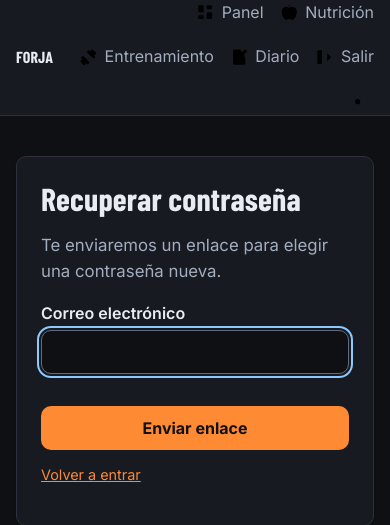
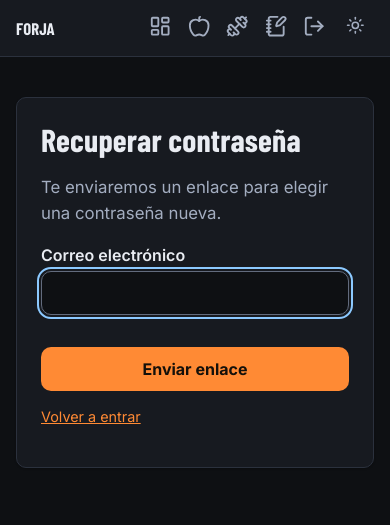
Before and after one commit to DaNoNiNO9/ai-routines-f5, a Flask app: page /recuperar in a window 390 px wide. Shown: the top 525 px of the page. Run offline with Flask 3, Linux system fonts and the light colour scheme; the visitor is signed in with stand-in values (Sample User, id 1); some libraries are stand-ins or nearby versions.

Commit message:
feat(diseño): paleta Forja, iconografía, tema claro y estados
- Tokens de las dos paletas con --border-strong para los bordes de campos y
  botones, que WCAG 2.1 pide a 3:1 por ser controles interactivos.
- Titulares en Barlow Condensed, cuerpo en Inter y cifras tabulares en todo
  lo que va en columna.
- Iconos en la navegación, títulos de tarjeta, avisos y acciones de sesión;
  en móvil la navegación se queda en iconos con el texto accesible.
- Tema claro desde la cabecera: se guarda en la sesión, sin JavaScript y sin
  parpadeo al cargar. safe_redirect_target() compartido con auth.
- Estados vacíos con icono y salida, estado de carga en el botón pulsado,
  resalte de la serie recién guardada y entrada escalonada de las tarjetas.
- Las animaciones solo mueven, nunca cambian la opacidad: si no llegan a
  ejecutarse, el contenido tiene que verse igual.
- Portada nueva con la propuesta, tres tarjetas y el aviso de límites.

Co-Authored-By: Claude Opus 5 <noreply@anthropic.com>
Claude-Session: https://claude.ai/code/session_01YBPaHGfT8qfSr3TsQPQpBZ

```diff
--- a/app/static/css/app.css
+++ b/app/static/css/app.css
@@ -401,7 +401,10 @@ h3, .h3, .card-title { font-size: 1.15rem; line-height: 1.2; font-weight: 700; }
   font-variant-numeric: tabular-nums;
 }
 
-/* Iconos: heredan color y tamaño del texto que los rodea. */
+/* Iconos: heredan color y tamaño del texto que los rodea.
+   El trazo va aquí y no en el sprite: al instanciar un <symbol> con <use>, los
+   atributos de presentación se heredan del <svg> que lo referencia, no del
+   documento del sprite. Sin esto los iconos salen rellenos de negro. */
 .icon {
   display: inline-block;
   vertical-align: -0.135em;
@@ -409,6 +412,11 @@ h3, .h3, .card-title { font-size: 1.15rem; line-height: 1.2; font-weight: 700; }
   width: 1.15em;
   height: 1.15em;
   color: inherit;
+  fill: none;
+  stroke: currentColor;
+  stroke-width: 2;
+  stroke-linecap: round;
+  stroke-linejoin: round;
 }
 .icon-lg { width: 1.6em; height: 1.6em; }
 .nav-links a, .link-button, .button { display: inline-flex; align-items: center; gap: 0.45em; }
@@ -455,7 +463,10 @@ h3, .h3, .card-title { font-size: 1.15rem; line-height: 1.2; font-weight: 700; }
   outline-offset: 2px;
 }
 
-@keyframes forja-entra { from { opacity: 0; transform: translateY(6px); } to { opacity: 1; transform: none; } }
+/* Solo desplazamiento, nunca opacidad: si la animación no llega a ejecutarse
+   (bfcache, motor sin animaciones, captura headless) el contenido tiene que
+   estar visible igual. */
+@keyframes forja-entra { from { transform: translateY(7px); } to { transform: none; } }
 @keyframes forja-marca { 0% { background: var(--accent-soft); } 100% { background: transparent; } }
 @keyframes forja-gira { to { transform: rotate(360deg); } }
 
@@ -523,3 +534,37 @@ h3, .h3, .card-title { font-size: 1.15rem; line-height: 1.2; font-weight: 700; }
 .flash-error .icon, .flash-danger .icon { color: var(--danger); }
 .flash-warning .icon { color: var(--warning); }
 .flash-info .icon { color: var(--focus); }
+
+/* En el móvil la navegación es una barra de iconos: el texto sigue ahí para
+   los lectores de pantalla, pero no ocupa tres líneas. */
+.nav-label { white-space: nowrap; }
+@media (max-width: 34rem) {
+  .nav { gap: var(--space-3); }
+  .nav-links { gap: var(--space-2); flex-wrap: nowrap; }
+  .brand { min-width: 0; }
+  .nav-label {
+    position: absolute;
+    width: 1px;
+    height: 1px;
+    padding: 0;
+    margin: -1px;
+    overflow: hidden;
+    clip-path: inset(50%);
+    white-space: nowrap;
+    border: 0;
+  }
+  .nav-links .icon { width: 1.4em; height: 1.4em; }
+  .nav-links a, .nav-links .link-button { padding: var(--space-1); }
+  .brand { font-size: 1.05rem; }
+}
+
+/* Los números no necesitan flechas: en el móvil se comen el ancho del campo. */
+input[type="number"] { -moz-appearance: textfield; appearance: textfield; }
+input[type="number"]::-webkit-outer-spin-button,
+input[type="number"]::-webkit-inner-spin-button { -webkit-appearance: none; margin: 0; }
+.set-field .field-input { padding-inline: var(--space-2); text-align: center; }
+@media (max-width: 26rem) {
+  .set-form { gap: var(--space-1); }
+  .set-field .field-input { padding-inline: var(--space-1); }
+  .set-submit { min-width: 2.6rem; padding-inline: var(--space-2); }
+}
--- a/app/templates/base.html
+++ b/app/templates/base.html
@@ -12,20 +12,21 @@
 </head>
 <body>
   {% from "components/icons.html" import icon %}
+  {% include "components/sprite.html" %}
   <a class="skip-link" href="#main">{{ _('Saltar al contenido') }}</a>
   <header class="site-header">
     <nav class="container nav" aria-label="{{ _('Navegación principal') }}">
       <a class="brand" href="{{ url_for('main.index') }}">{{ app_name }}</a>
       <ul class="nav-links">
         {% if current_user.is_authenticated %}
-          <li><a href="{{ url_for('dashboard.index') }}"{% if request.blueprint == 'dashboard' %} aria-current="page"{% endif %}>{{ icon('layout-dashboard') }}{{ _('Panel') }}</a></li>
-          <li><a href="{{ url_for('nutrition.plan') }}"{% if request.blueprint == 'nutrition' %} aria-current="page"{% endif %}>{{ icon('apple') }}{{ _('Nutrición') }}</a></li>
-          <li><a href="{{ url_for('training.routine') }}"{% if request.blueprint in ('training', 'workouts') %} aria-current="page"{% endif %}>{{ icon('dumbbell') }}{{ _('Entrenamiento') }}</a></li>
-          <li><a href="{{ url_for('tracking.diary') }}"{% if request.blueprint in ('tracking', 'review') %} aria-current="page"{% endif %}>{{ icon('notebook-pen') }}{{ _('Diario') }}</a></li>
+          <li><a href="{{ url_for('dashboard.index') }}"{% if request.blueprint == 'dashboard' %} aria-current="page"{% endif %}>{{ icon('layout-dashboard') }}<span class="nav-label">{{ _('Panel') }}</span></a></li>
+          <li><a href="{{ url_for('nutrition.plan') }}"{% if request.blueprint == 'nutrition' %} aria-current="page"{% endif %}>{{ icon('apple') }}<span class="nav-label">{{ _('Nutrición') }}</span></a></li>
+          <li><a href="{{ url_for('training.routine') }}"{% if request.blueprint in ('training', 'workouts') %} aria-current="page"{% endif %}>{{ icon('dumbbell') }}<span class="nav-label">{{ _('Entrenamiento') }}</span></a></li>
+          <li><a href="{{ url_for('tracking.diary') }}"{% if request.blueprint in ('tracking', 'review') %} aria-current="page"{% endif %}>{{ icon('notebook-pen') }}<span class="nav-label">{{ _('Diario') }}</span></a></li>
           <li>
             <form method="post" action="{{ url_for('auth.logout') }}" class="inline-form">
               <input type="hidden" name="csrf_token" value="{{ csrf_token() }}">
-              <button type="submit" class="link-button">{{ icon('log-out') }}{{ _('Salir') }}</button>
+              <button type="submit" class="link-button">{{ icon('log-out') }}<span class="nav-label">{{ _('Salir') }}</span></button>
             </form>
           </li>
         {% else %}
--- a/app/templates/components/icons.html
+++ b/app/templates/components/icons.html
@@ -1,7 +1,7 @@
-{# Un icono del sprite de Lucide (app/static/img/icons.svg).
+{# Un icono del sprite de Lucide, incrustado en la página por base.html.
 
    Decorativo por defecto (`aria-hidden`): el texto de al lado ya lo explica.
    Si el icono va solo, pásale `label` y se anuncia como imagen con nombre. #}
 {% macro icon(name, label=None, extra="") %}
-<svg class="icon {{ extra }}"{% if label %} role="img" aria-label="{{ label }}"{% else %} aria-hidden="true"{% endif %} focusable="false"><use href="{{ url_for('static', filename='img/icons.svg') }}#i-{{ name }}"></use></svg>
+<svg class="icon {{ extra }}"{% if label %} role="img" aria-label="{{ label }}"{% else %} aria-hidden="true"{% endif %} focusable="false"><use href="#i-{{ name }}"></use></svg>
 {%- endmacro %}
```
